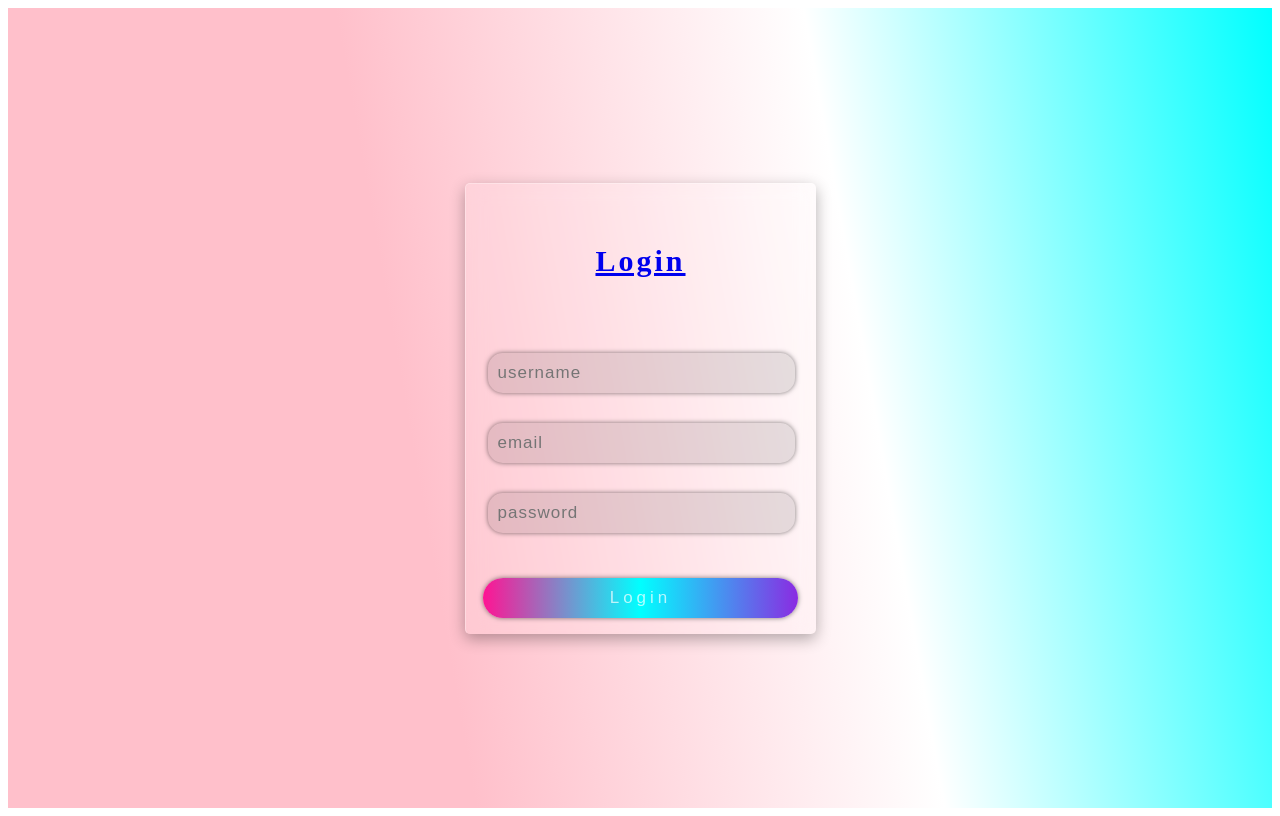
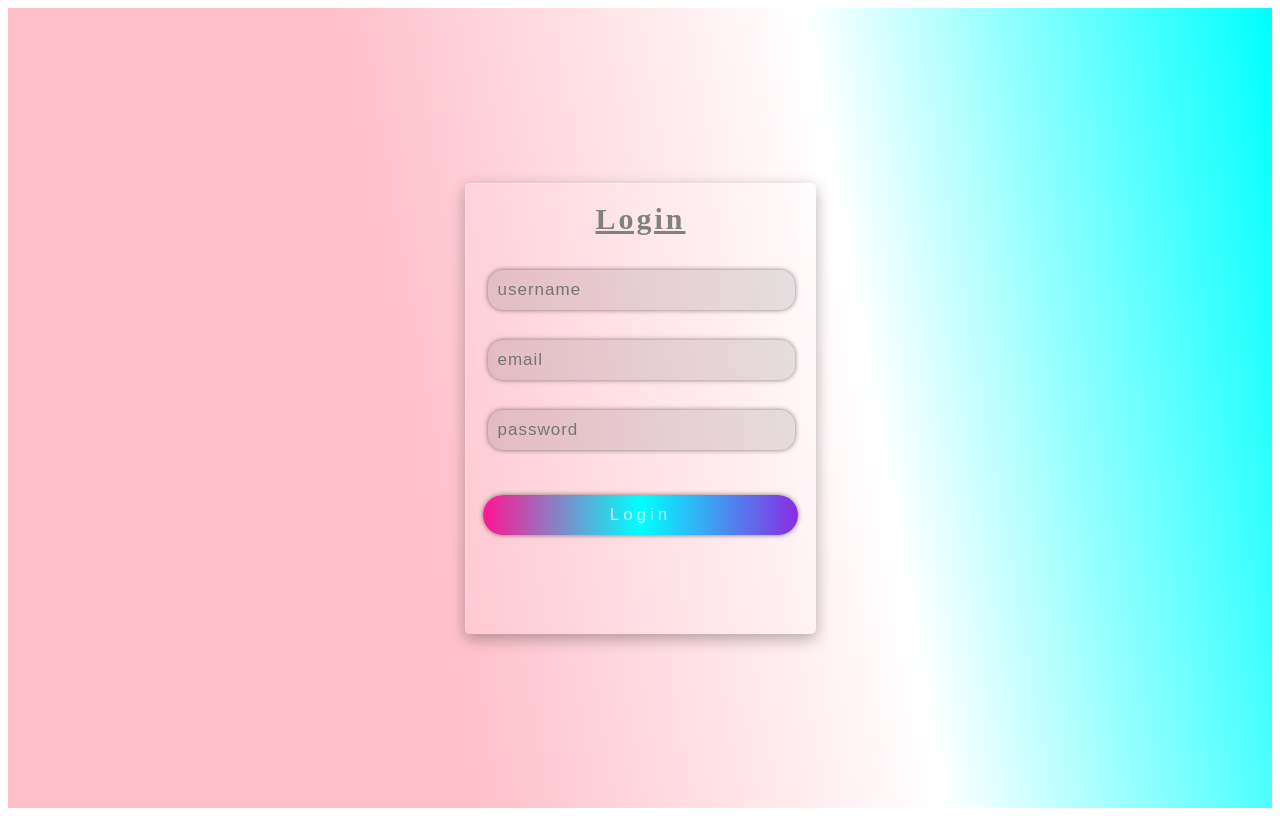
Before and after one commit to dnstha/ds, a plain HTML site: page index.htm in a window 1280 px wide. Drawn offline with Linux system fonts and the light colour scheme.

Commit message:
Update index.htm

```diff
--- a/index.htm
+++ b/index.htm
@@ -1,7 +1,7 @@
 <!DOCTYPE html>
 <html>
 <head>
-	<title>Glass Gradient Effect</title>
+	<title>DASMITH</title>
 	<style>
 		.form-container{
 	min-height:100vh;
@@ -29,7 +29,7 @@
 	transform-style: preserve-3d;
 }
 
-.form-container form h3{
+a{
 	font-size: 30px;
 	padding: 30px 0;
 	color: grey;
```
